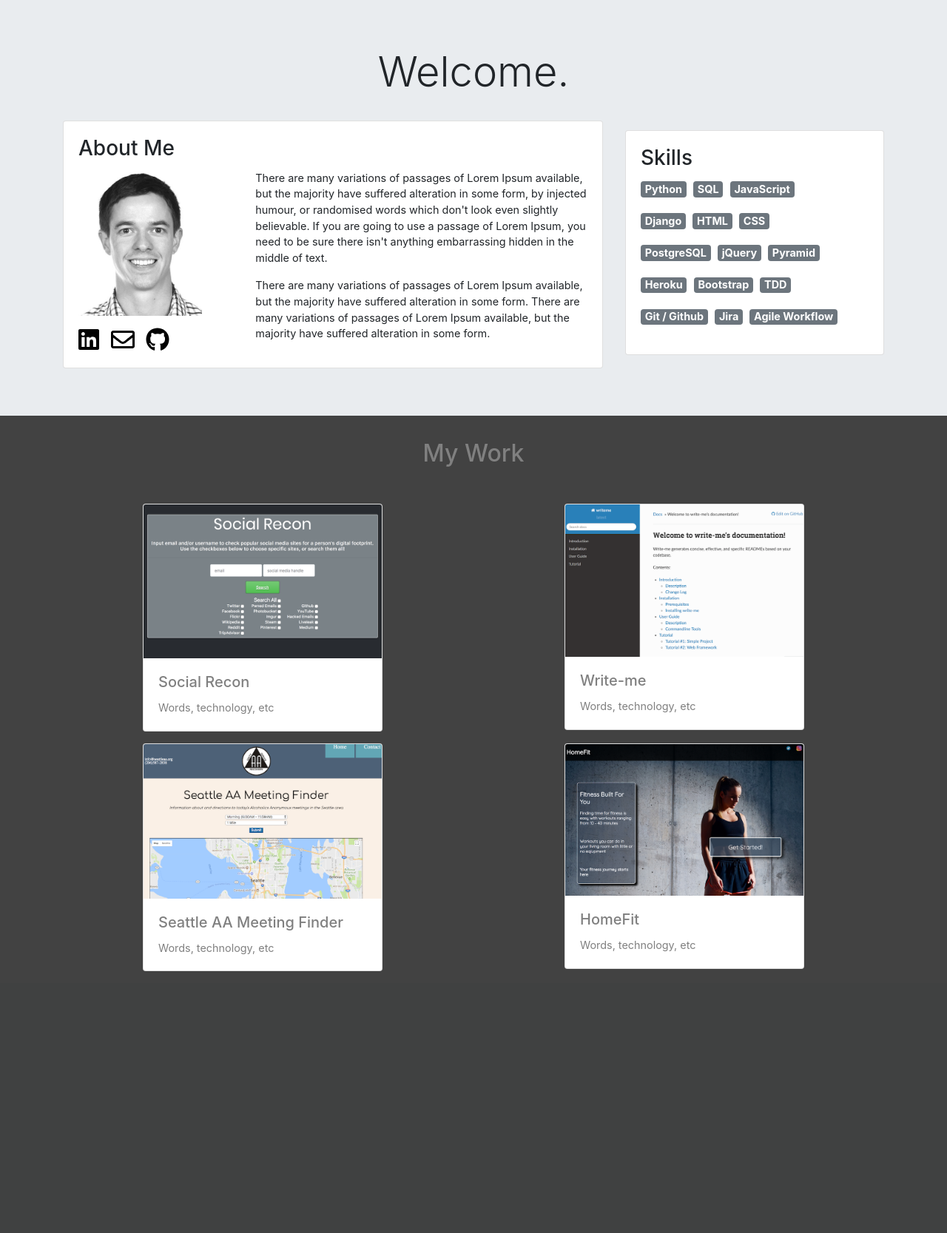
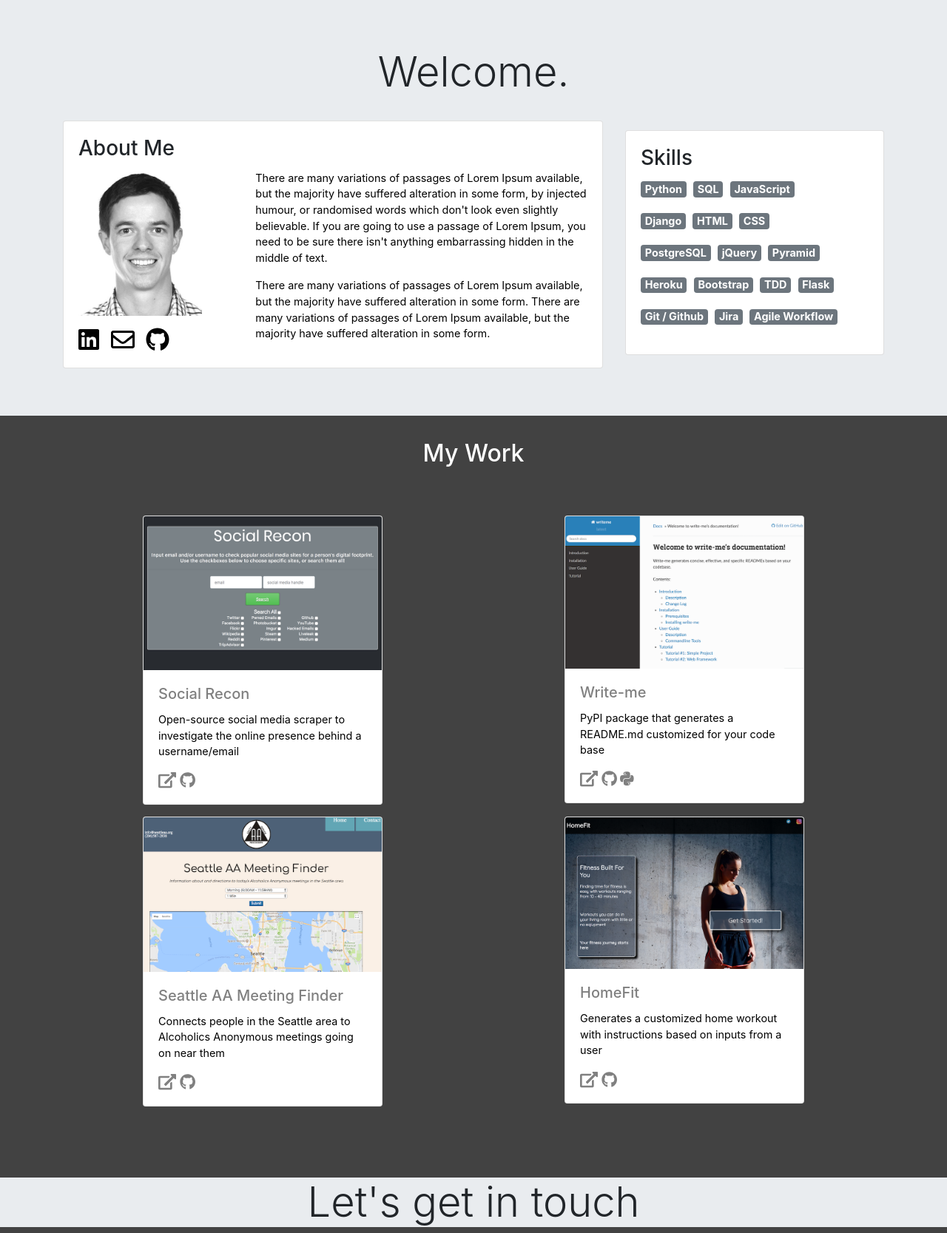
Before and after one commit to famavott/personal-site, a Flask app: page / in a window 1280 px wide. Shown: the part 57-1724 px from the top of the page at 74% size. Before the commit the page ends 1370 px from the top, so only its background shows below. Run offline with Flask 2, Linux system fonts and the light colour scheme; some libraries are stand-ins or nearby versions.

Commit message:
Some css added to projects area. Contact div created.

```diff
--- a/app/static/styles.css
+++ b/app/static/styles.css
@@ -49,10 +49,27 @@ body {
 }
 
 #projects-title {
-    margin-bottom: 3rem;
+    margin-bottom: 4rem;
+    color: white;
 }
 
 .ind-project {
     width: 60%;
     margin-bottom: 1rem;
 }
+
+.card-text {
+    color: black;
+}
+
+.fa-lg {
+    color: gray;
+}
+
+.contact-div {
+    background-color: #e9ecef;
+}
+
+#contact-heading {
+    margin-top: 5rem;
+}
--- a/app/templates/index.html
+++ b/app/templates/index.html
@@ -86,6 +86,7 @@
                         <span class="badge badge-secondary">Heroku</span>
                         <span class="badge badge-secondary">Bootstrap</span>
                         <span class="badge badge-secondary">TDD</span>
+                        <span class="badge badge-secondary">Flask</span>
                     </div>
                   </div>
                   <div class="row skill-rows">
@@ -101,6 +102,7 @@
         </div>
       </div>
     </div>
+    <!-- Begin projects container -->
     <div class="container" id="projects-div">
       <h2 class="text-center" id="projects-title">My Work</h2>
         <div class="row">
@@ -109,7 +111,9 @@
               <img class="card-img-top" src="{{ url_for('static', filename='photos/social_recon.png')}}" alt="Project 1">
               <div class="card-body">
                 <h5 class="card-title">Social Recon</h5>
-                <p class="card-text">Words, technology, etc</p>
+                <p class="card-text">Open-source social media scraper to investigate the online presence behind a username/email</p>
+                <i class="fas fa-external-link-alt fa-lg"></i>
+                <i class="fab fa-github fa-lg"></i>
               </div>
             </div>
           </div>
@@ -118,21 +122,24 @@
               <img class="card-img-top" src="{{ url_for('static', filename='photos/write_me.png')}}" alt="Project 1">
               <div class="card-body">
                 <h5 class="card-title">Write-me</h5>
-                <p class="card-text">Words, technology, etc</p>
+                <p class="card-text">PyPI package that generates a README.md customized for your code base</p>
+                <i class="fas fa-external-link-alt fa-lg"></i>
+                <i class="fab fa-github fa-lg"></i>
+                <i class="fab fa-python fa-lg"></i>
               </div>
             </div>
           </div>
         </div>
-{#         <div class="row">
-          <br>
-        </div> #}
+        <!-- Second row of projects -->
         <div class="row">
           <div class="col-md-6">
             <div class="card mx-auto ind-project">
               <img class="card-img-top" src="{{ url_for('static', filename='photos/meeting_finder.png')}}" alt="Project 1">
               <div class="card-body">
                 <h5 class="card-title">Seattle AA Meeting Finder</h5>
-                <p class="card-text">Words, technology, etc</p>
+                <p class="card-text">Connects people in the Seattle area to Alcoholics Anonymous meetings going on near them</p>
+                <i class="fas fa-external-link-alt fa-lg"></i>
+                <i class="fab fa-github fa-lg"></i>
               </div>
             </div>
           </div>
@@ -141,11 +148,19 @@
               <img class="card-img-top" src="{{ url_for('static', filename='photos/homefit.png')}}" alt="Project 1">
               <div class="card-body">
                 <h5 class="card-title">HomeFit</h5>
-                <p class="card-text">Words, technology, etc</p>
+                <p class="card-text">Generates a customized home workout with instructions based on inputs from a user</p>
+                <i class="fas fa-external-link-alt fa-lg"></i>
+                <i class="fab fa-github fa-lg"></i>
               </div>
             </div>
           </div>
         </div>
+    </div>
+      <div class="contact-div">
+        <div class="container contact-top">
+          <h2 class="text-center display-4" id="contact-heading">Let's get in touch</h2>
+        </div>
+      </div>
     </div>
 
     <!-- jQuery, Popper, Bootstrap scripts. -->
```
